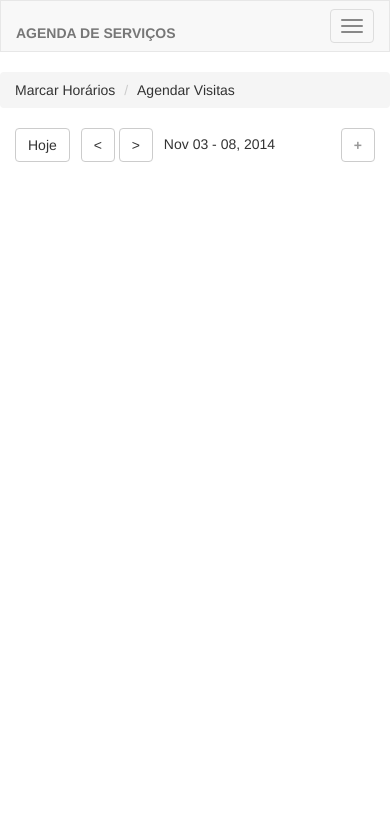
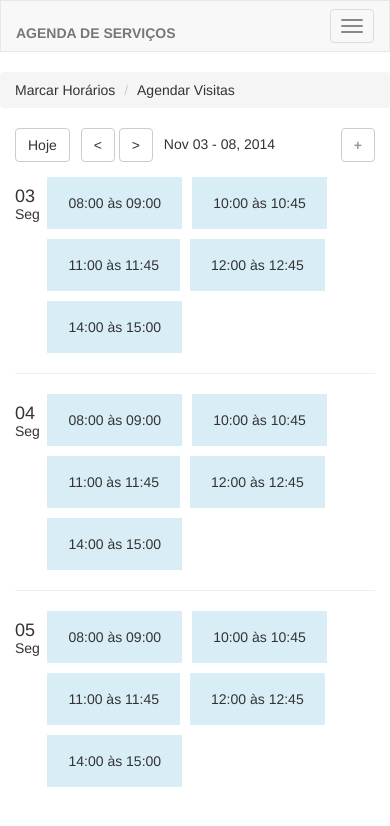
Before and after one commit to FlavioRodr/ads, a PHP site: page /agendar_visitas.php in a window 390 px wide. Shown: the top 826 px of the page. Run offline with PHP 8.4, Linux system fonts and the light colour scheme; some libraries are stand-ins or nearby versions.

Commit message:
[servicos_agendados] desktop ok

```diff
--- a/pages/agendar_visitas.php
+++ b/pages/agendar_visitas.php
@@ -65,31 +68,41 @@
 			color: #999999
 		}
 
-		#modal-date {
-			width: 100px;
-			margin-right: 7px;
+		.modal-dialog {
+			z-index: 20;
 		}
 
-		#modal-edit .panel .address p:nth-child(1) span{
-			margin-left: 15px;
+		.modal-backdrop {
+			z-index: 15;
 		}
 
-		#modal-edit .panel .address p span{
-			margin-left: 26px;
+
+		#mobile-events {
+			margin-top: 15px;
 		}
 
-		#modal-edit .modal-body .clear-fix {
-			margin-bottom: 7px;
+		#mobile-events>.row>div.col-xs-1 h4 {
+			margin-bottom: 0;
 		}
 
-		form .form-group.inline, form .form-group.inline .form-control {
-			display: inline-block; */
-			width: auto;
-			vertical-align: middle;
-			margin-right: 0;
-			margin-left: 0;
-			margin-bottom: 0;
+		#mobile-events>.row>div.col-xs-1 h5 {
+			margin-top: 0;
 		}
+
+		#mobile-events div.event{
+			position: relative;
+			float: left;
+			margin: 0 10px 10px 0;
+			cursor: pointer;
+		}
+
+		#mobile-events div.event>span {
+			padding: 16px 21px 16px 21px;
+			display: inline-block;
+		}
+
+		#mobile-events hr { margin-top: 10px; }
+
 	</style>
 
 </head>
@@ -259,9 +145,9 @@
 				</div>
 			</div>
 
-	<div class="row">
+			<div class="row hidden-xs">
 				<div class="container-fluid">
-			<div class="table-responsive hidden-xs">
+					<div class="table-responsive">
 						<table id="schedule" class="table table-striped table-bordered">
 							<thead>
 								<tr>
@@ -277,7 +163,7 @@
 							<tbody>
 								<tr>
 									<td><table class="inner-table"><tr><td>08:00</td></tr><tr><td></td></tr></table>
-							<td class="data"><table class="table"><tr class="info"><td>08:00 às 09:00</td></tr></table></td>
+									<td class="data"><table class="table"><tr class="info"><td data-toggle="modal" data-target="#modal-edit-event">08:00 às 09:00</td></tr></table></td>
 									<td></td>
 									<td></td>
 									<td></td>
@@ -288,7 +174,7 @@
 								<td><table class="inner-table"><tr><td>09:00</td></tr><tr><td></td></tr></table>
 								<td class="data">
 									<table class="table" style="margin-top:55.5px;">
-									<tr class="info"><td>09:45 às 10:15</td></tr>
+										<tr class="info"><td data-toggle="modal" data-target="#modal-edit-event">09:45 às 10:15</td></tr>
 									</table></td>
 									<td></td>
 									<td></td>
@@ -383,6 +269,82 @@
 				</div>
 			</div>
 
+			<div class="row visible-xs-block">
+				<div id="mobile-events" class="container-fluid">
+					<div class="row">
+						<div class="col-xs-1">
+							<h4>03</h4>
+							<h5>Seg</h5>
+						</div>
+						<div class="col-xs-11">
+							<div class="event bg-info" data-toggle="modal" data-target="#modal-edit-event">
+								<span>08:00 às 09:00</span>
+							</div>
+							<div class="event bg-info" data-toggle="modal" data-target="#modal-edit-event">
+								<span>10:00 às 10:45</span>
+							</div>
+							<div class="event bg-info" data-toggle="modal" data-target="#modal-edit-event">
+								<span>11:00 às 11:45</span>
+							</div>
+							<div class="event bg-info" data-toggle="modal" data-target="#modal-edit-event">
+								<span>12:00 às 12:45</span>
+							</div>
+							<div class="event bg-info" data-toggle="modal" data-target="#modal-edit-event">
+								<span>14:00 às 15:00</span>
+							</div>
+						</div>
+					</div>
+					<hr>
+					<div class="row">
+						<div class="col-xs-1">
+							<h4>04</h4>
+							<h5>Seg</h5>
+						</div>
+						<div class="col-xs-11">
+							<div class="event bg-info" data-toggle="modal" data-target="#modal-edit-event">
+								<span>08:00 às 09:00</span>
+							</div>
+							<div class="event bg-info" data-toggle="modal" data-target="#modal-edit-event">
+								<span>10:00 às 10:45</span>
+							</div>
+							<div class="event bg-info" data-toggle="modal" data-target="#modal-edit-event">
+								<span>11:00 às 11:45</span>
+							</div>
+							<div class="event bg-info" data-toggle="modal" data-target="#modal-edit-event">
+								<span>12:00 às 12:45</span>
+							</div>
+							<div class="event bg-info" data-toggle="modal" data-target="#modal-edit-event">
+								<span>14:00 às 15:00</span>
+							</div>
+						</div>
+					</div>
+					<hr>
+					<div class="row">
+						<div class="col-xs-1">
+							<h4>05</h4>
+							<h5>Seg</h5>
+						</div>
+						<div class="col-xs-11">
+							<div class="event bg-info" data-toggle="modal" data-target="#modal-edit-event">
+								<span>08:00 às 09:00</span>
+							</div>
+							<div class="event bg-info" data-toggle="modal" data-target="#modal-edit-event">
+								<span>10:00 às 10:45</span>
+							</div>
+							<div class="event bg-info" data-toggle="modal" data-target="#modal-edit-event">
+								<span>11:00 às 11:45</span>
+							</div>
+							<div class="event bg-info" data-toggle="modal" data-target="#modal-edit-event">
+								<span>12:00 às 12:45</span>
+							</div>
+							<div class="event bg-info" data-toggle="modal" data-target="#modal-edit-event">
+								<span>14:00 às 15:00</span>
+							</div>
+						</div>
+					</div>
+				</div>
+			</div>
+
 		</div>
 	</div>
 </div>
--- /dev/null
+++ b/pages/dialog_servico.php
@@ -0,0 +1,128 @@
+<div class="modal" role="dialog" tab-index="-1" id="modal-edit-event">
+				<div class="modal-dialog">
+					<div class="modal-content">
+						<div class="modal-header">
+							<button type="button" class="close" data-dismiss="modal">&times</button>
+							<h4 class="modal-title">Agendar Serviço</h4>
+						</div>
+						<div class="modal-body">
+							<div class="container-fluid">
+								<form class="form-horizontal" role="form">
+									<div class="row">
+										<div class="col-xs-12">
+											<div class="form-group ">
+												<input id="modal-date" type="text" class="form-control" placeholder="01/01/2000">
+											</div>
+
+											<div class="form-group">
+												<div class="form-group inline">
+													<select class="form-control" >
+														<option value="08">08</option>
+														<option value="09">09</option>
+														<option value="10">10</option>
+														<option value="11">11</option>
+														<option value="12">12</option>
+														<option value="13">13</option>
+														<option value="14">14</option>
+														<option value="15">15</option>
+														<option value="16">16</option>
+														<option value="17">17</option>
+														<option value="18">18</option>
+													</select>
+												</div>
+												<span>:</span>
+												<div class="form-group inline">
+													<select class="form-control">
+														<option value="00">00</option>
+														<option value="15">15</option>
+														<option value="30">30</option>
+														<option value="45">45</option>
+													</select>
+												</div>
+												<div class="form-group inline">
+													<span>&nbspAté&nbsp</span>
+												</div>
+												<div class="clear-fix visible-xs"></div>
+												<div class="form-group inline">
+													<select class="form-control" disabled>
+														<option value="08">08</option>
+														<option value="09">09</option>
+														<option value="10">10</option>
+														<option value="11">11</option>
+														<option value="12">12</option>
+														<option value="13">13</option>
+														<option value="14">14</option>
+														<option value="15">15</option>
+														<option value="16">16</option>
+														<option value="17">17</option>
+														<option value="18">18</option>
+													</select>
+												</div>
+												<span>:</span>
+												<div class="form-group inline">
+													<select class="form-control" disabled>
+														<option value="00">00</option>
+														<option value="15">15</option>
+														<option value="30">30</option>
+														<option value="45">45</option>
+													</select>
+												</div>
+											</div>
+										</div>
+									</div>
+
+									<div class="row">
+										<div class="panel panel-default panel-info">
+											<div class="panel-heading">
+												<h4 class="panel-title">Endereço</h4>
+											</div>
+											<div class="panel-body">
+												<div class="address">
+													<p><input type="radio"><span>Eduardo Frederico</span></p>
+													<p>Av. José Vallim de Melo nº 116</p>
+													<p>Apartamento 302 Bloco b</p>
+													<p>Vallim de Melo</p>
+												</div>
+												<hr>
+												<div class="address">
+													<p><input type="radio"><span>Eduardo Frederico</span></p>
+													<p>Av. José Vallim de Melo nº 116</p>
+													<p>Apartamento 302 Bloco b</p>
+													<p>Vallim de Melo</p>
+												</div>
+											</div>
+										</div>
+									</div>
+
+									<div class="row">
+										<div class="col-xs-12">
+											<div class="form-group">
+												<label class="control-label" for="modal-service-type">Serviço&nbsp</label>
+												<select id="modal-service-type" class="form-control" name="modal-service-type" type="text" required>
+													<option>Reparo de computador</option>
+													<option>Busca de equipamento</option>
+												</select>
+											</div>
+											<div class="form-group">
+												<label class="control-label" for="modal-other">Outros&nbsp</label>
+												<input type="text" id="modal-other" class="form-control" name="modal-other">
+											</div>
+											<div class="form-group">
+												<label class="control-label" for="modal-description">Descrição</label>
+												<textarea type="text" id="modal-description" class="form-control" name="modal-description"></textarea>
+											</div>
+										</div>
+									</div>
+								</form>
+							</div>
+						</div>
+						<div class="modal-footer">
+							<button type="button" class="btn btn-default">Salvar</button>
+							<button type="button" class="btn btn-default"
+							data-dismiss="modal">
+							Cancelar
+						</button>
+					</div>
+				</div>
+				</div>
+			</div>
```
Also changed, not shown: other parts of pages/agendar_visitas.php (+6 -130 lines), css/common.css (+29 -3 lines), pages/servicos_agendados.php (+70 -4 lines). Lines whose indentation alone changed are shown as unchanged.
